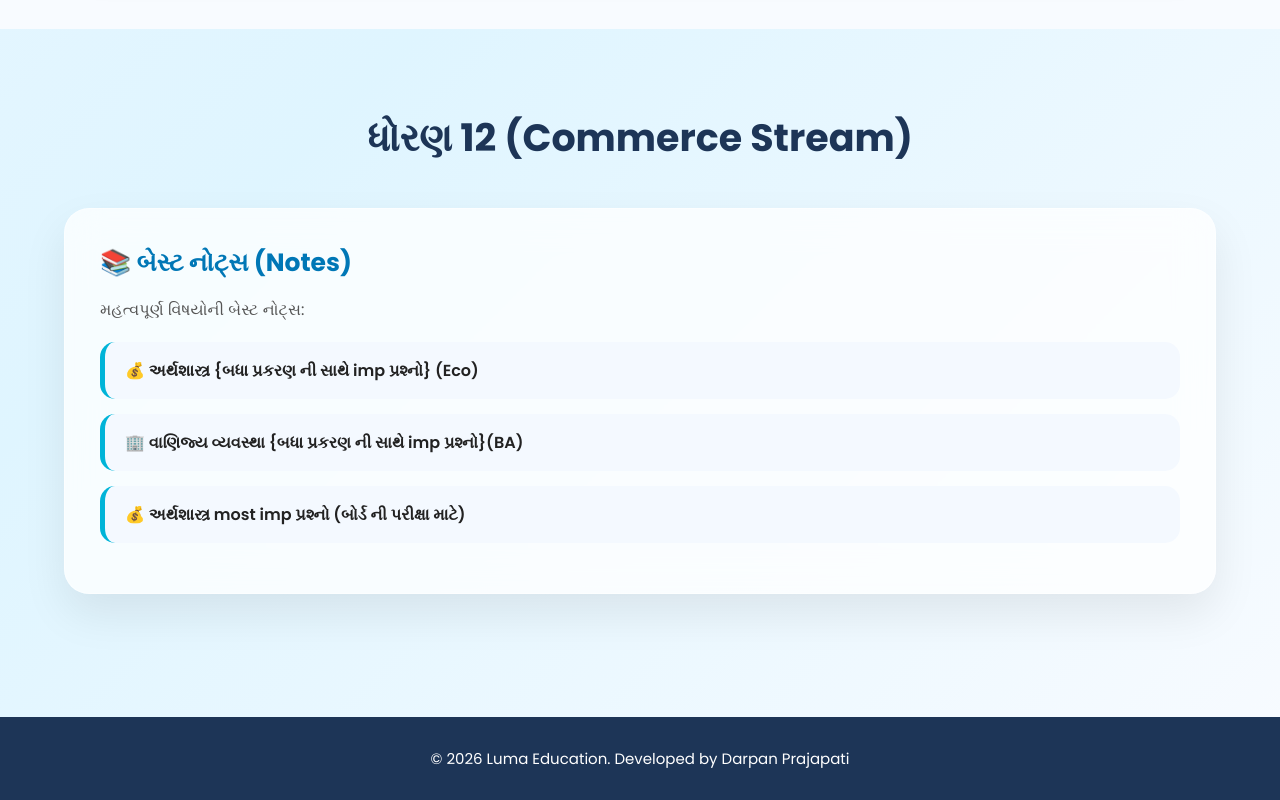
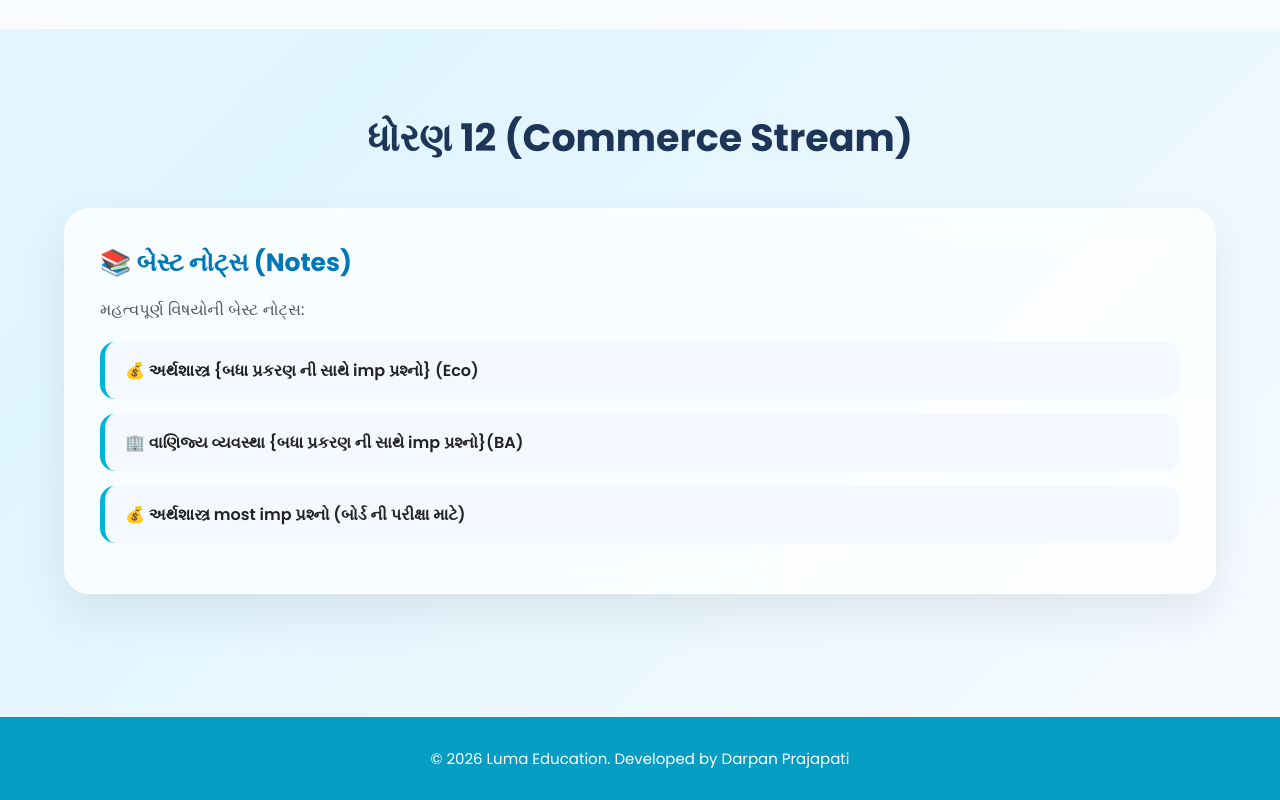
Before and after one commit to lumaeducation7-web/LUMAEDUCATION, a plain HTML site: page index.html in a window 1280 px wide. Shown: the part 1175-1975 px from the top of the page. Drawn offline with Linux system fonts and the light colour scheme.

Commit message:
Update style.css

```diff
--- a/style.css
+++ b/style.css
@@ -227,7 +227,7 @@ nav a:hover::after{
 /* Footer */
 
 footer{
-    background:#1d3557;
+    background:#059dc3;
     color:white;
     text-align:center;
     padding:30px;
```
